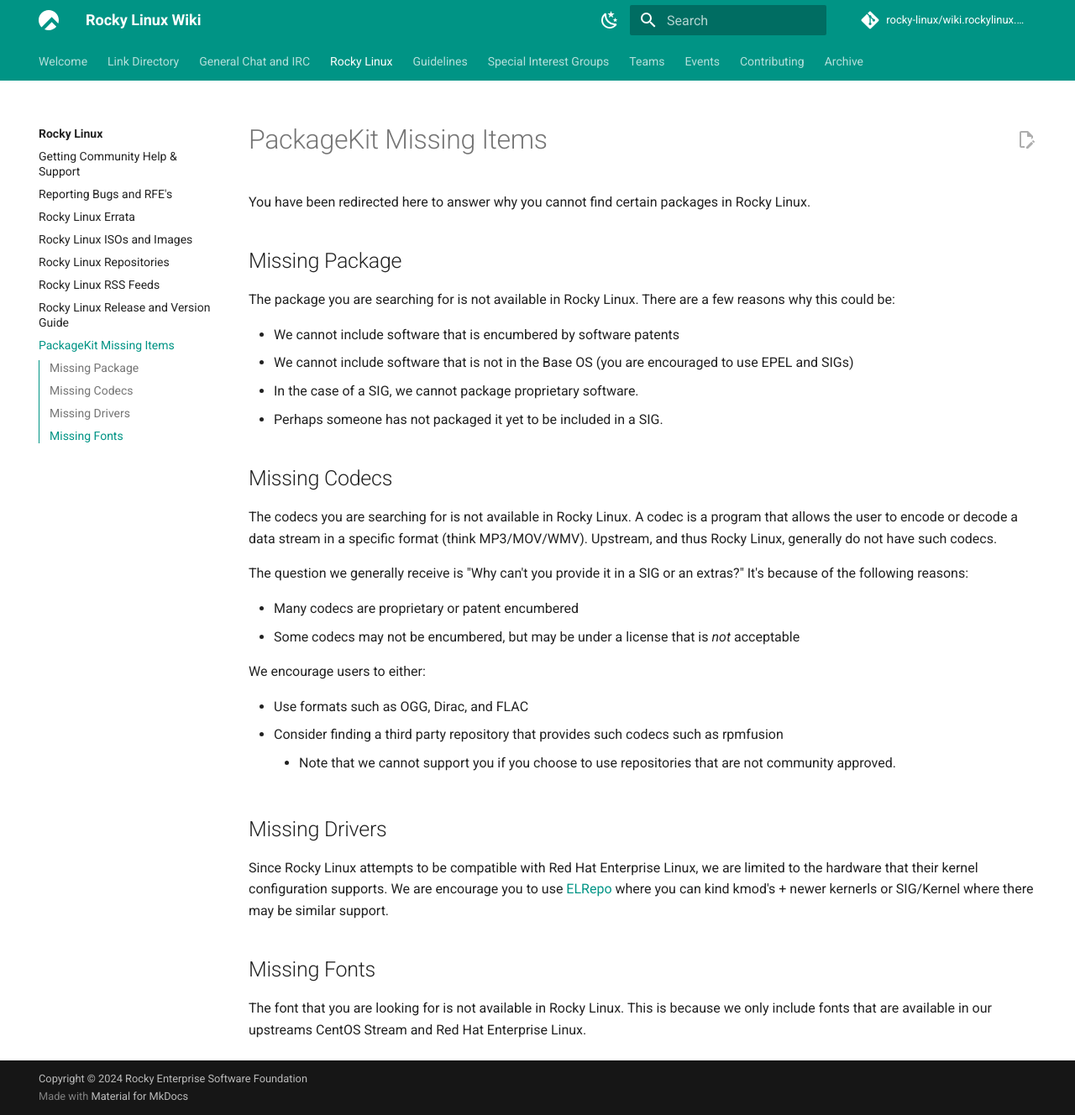
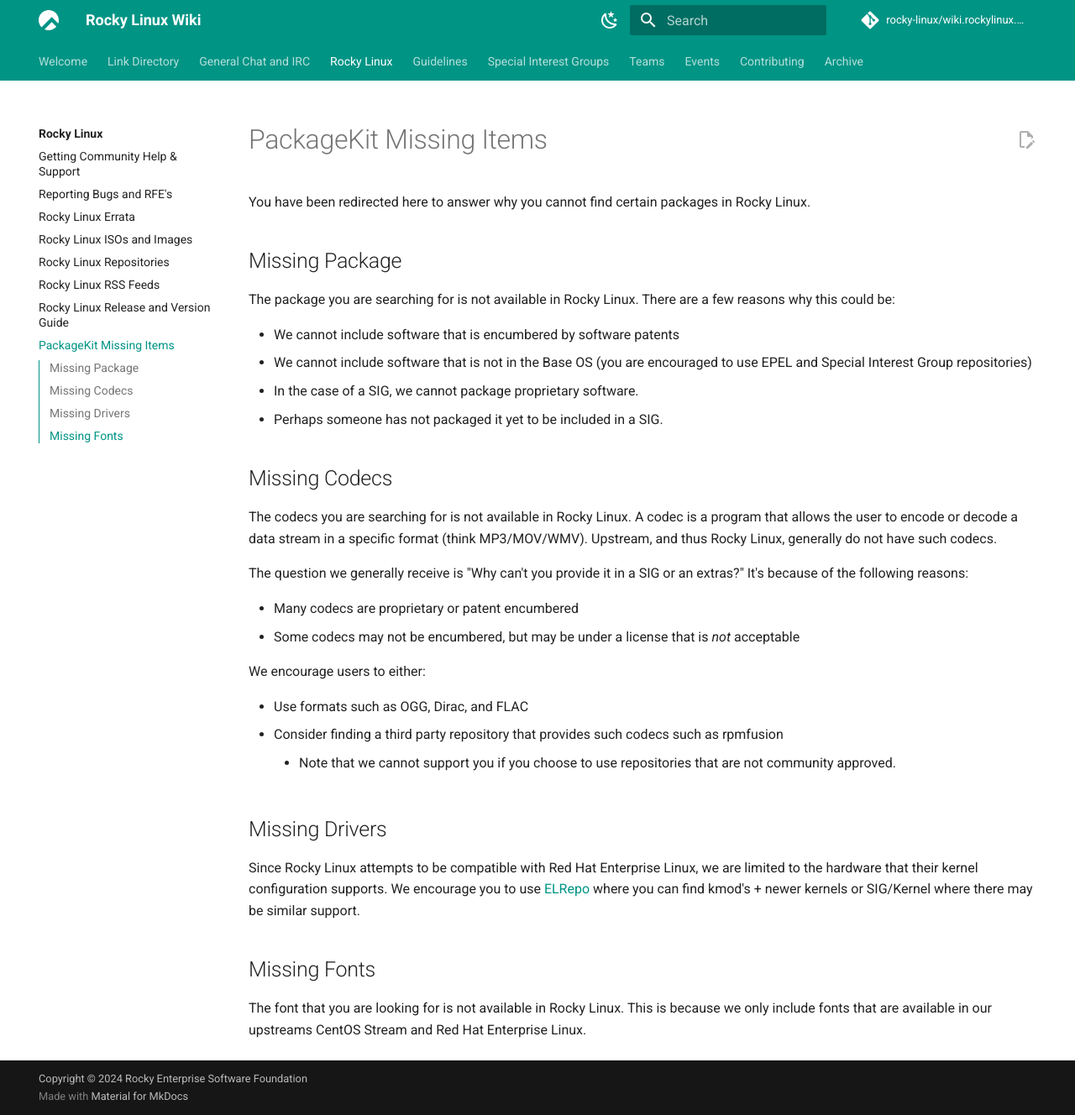
Before and after one commit to rocky-linux/wiki.rockylinux.org, an MkDocs documentation site: the page built from docs/rocky/packagekit.md, in a window 1280 px wide and 1328 px high. Shown: the whole window at 84% size. Built offline with MkDocs 1.6.1 and Material for MkDocs 9.7.7, drawn with Linux system fonts in a browser that asks for light colours; comment, search, counter and statistics services are not loaded.

Commit message:
update packagekit

```diff
--- a/docs/rocky/packagekit.md
+++ b/docs/rocky/packagekit.md
@@ -8,7 +8,7 @@
 The package you are searching for is not available in Rocky Linux. There are a few reasons why this could be:
 
 * We cannot include software that is encumbered by software patents
-* We cannot include software that is not in the Base OS (you are encouraged to use EPEL and SIGs)
+* We cannot include software that is not in the Base OS (you are encouraged to use EPEL and Special Interest Group repositories)
 * In the case of a SIG, we cannot package proprietary software.
 * Perhaps someone has not packaged it yet to be included in a SIG.
 
@@ -28,7 +28,7 @@
     * Note that we cannot support you if you choose to use repositories that are not community approved.
 
 ## Missing Drivers
-Since Rocky Linux attempts to be compatible with Red Hat Enterprise Linux, we are limited to the hardware that their kernel configuration supports. We are encourage you to use [ELRepo](https://elrepo.org) where you can kind kmod's + newer kernerls or SIG/Kernel where there may be similar support.
+Since Rocky Linux attempts to be compatible with Red Hat Enterprise Linux, we are limited to the hardware that their kernel configuration supports. We encourage you to use [ELRepo](https://elrepo.org) where you can find kmod's + newer kernels or SIG/Kernel where there may be similar support.
 
 ## Missing Fonts
 The font that you are looking for is not available in Rocky Linux. This is because we only include fonts that are available in our upstreams CentOS Stream and Red Hat Enterprise Linux.
```
